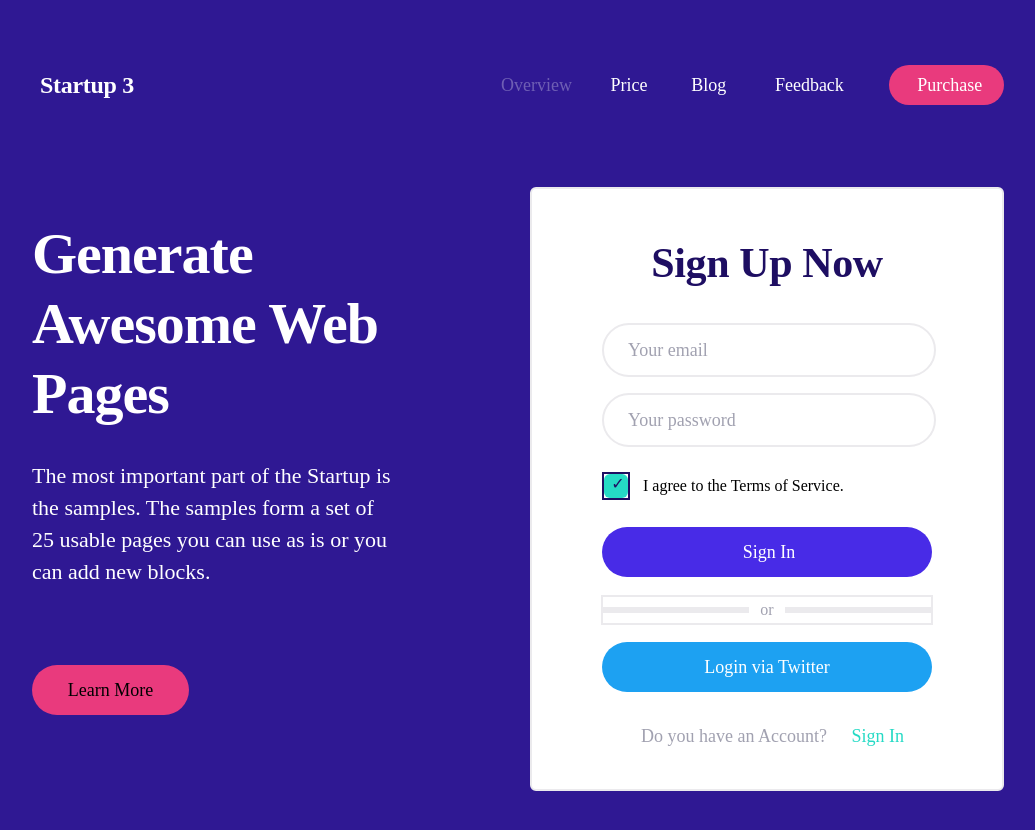
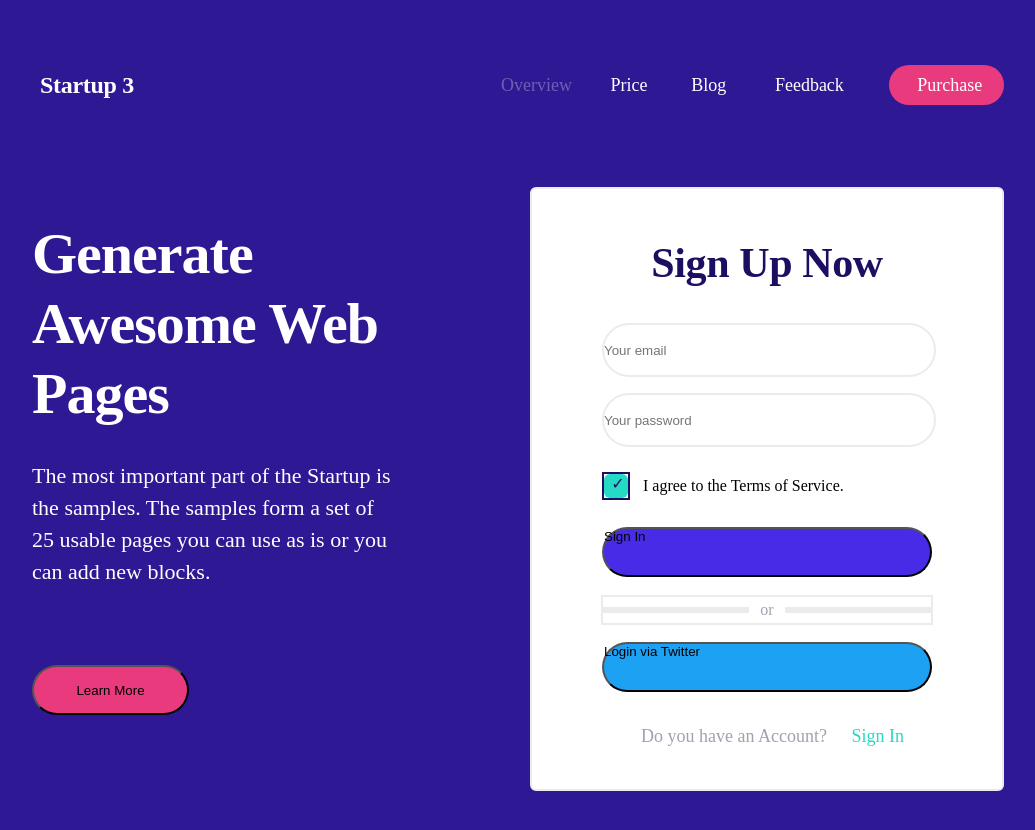
Before and after one commit to anuj-1114-singh/Assignment, a plain HTML site: page index.html in a window 1280 px wide. Shown: the whole page, without its empty margins (122-1157 px from the left). Drawn offline with Linux system fonts and the light colour scheme.

Commit message:
Update index.html

```diff
--- a/index.html
+++ b/index.html
@@ -12,7 +12,7 @@
     <div class="header">
         <div class="header-l">
             <div class="header-l1">
-                <div  class="header-l2">
+                <div class="header-l2">
                     Startup 3
                 </div>
             </div>
@@ -37,23 +37,17 @@
                 The most important part of the Startup is the samples. The samples form a set of 25 usable pages you can
                 use as is or you can add new blocks.
             </div>
-            <div class="middle-fill">
-                <div class="sign-up">
-                    Learn More
-                </div>
-            </div>
+            <button class="middle-fill">
+                Learn More
+            </button>
         </div>
         <div class="box-2">
             <div class="sign-up-h">Sign Up Now</div>
             <div class="middle-dark-outline">
-                <div class="box-22">
-                    <div class="email">Your email</div>
-                </div>
+                <input type="text" placeholder="Your email" class="box-22">
             </div>
             <div class="middle-dark-outline2">
-                <div class="box-23">
-                    <div class="password">Your password</div>
-                </div>
+                <input type="text" placeholder="Your password" class="box-23">
             </div>
             <div class="checkbox">
                 <div class="checkbx">
@@ -68,9 +62,9 @@
                 </div>
             </div>
             <div class="signin-btn">
-               <div class="signin-btn-rectangle">
-                    <div class="signin-btn-1">Sign In</div>
-               </div>
+                <button class="signin-btn-rectangle">
+                    Sign In
+                </button>
             </div>
             <div class="divide-or">
                 <div class="divider-left"></div>
@@ -78,17 +72,18 @@
                 <div class="divider-right"></div>
             </div>
             <div class="signin-twitter">
-                <div class="signin-twitter-rectangle">
-                    <div class="signin-twitter-1">Login via Twitter</div>
-               </div>
+                <button class="signin-twitter-rectangle">
+                    Login via Twitter
+                </button>
             </div>
-           <div class="cover">
-            <div class="sign-in">Do you have an Account?</div>
-            <div class="sign-in-1">Sign In</div>
-           </div>
+            <div class="cover">
+                <div class="sign-in">Do you have an Account?</div>
+                <div class="sign-in-1">Sign In</div>
+            </div>
 
         </div>
     </div>
+
 </body>
 
 </html>
```
